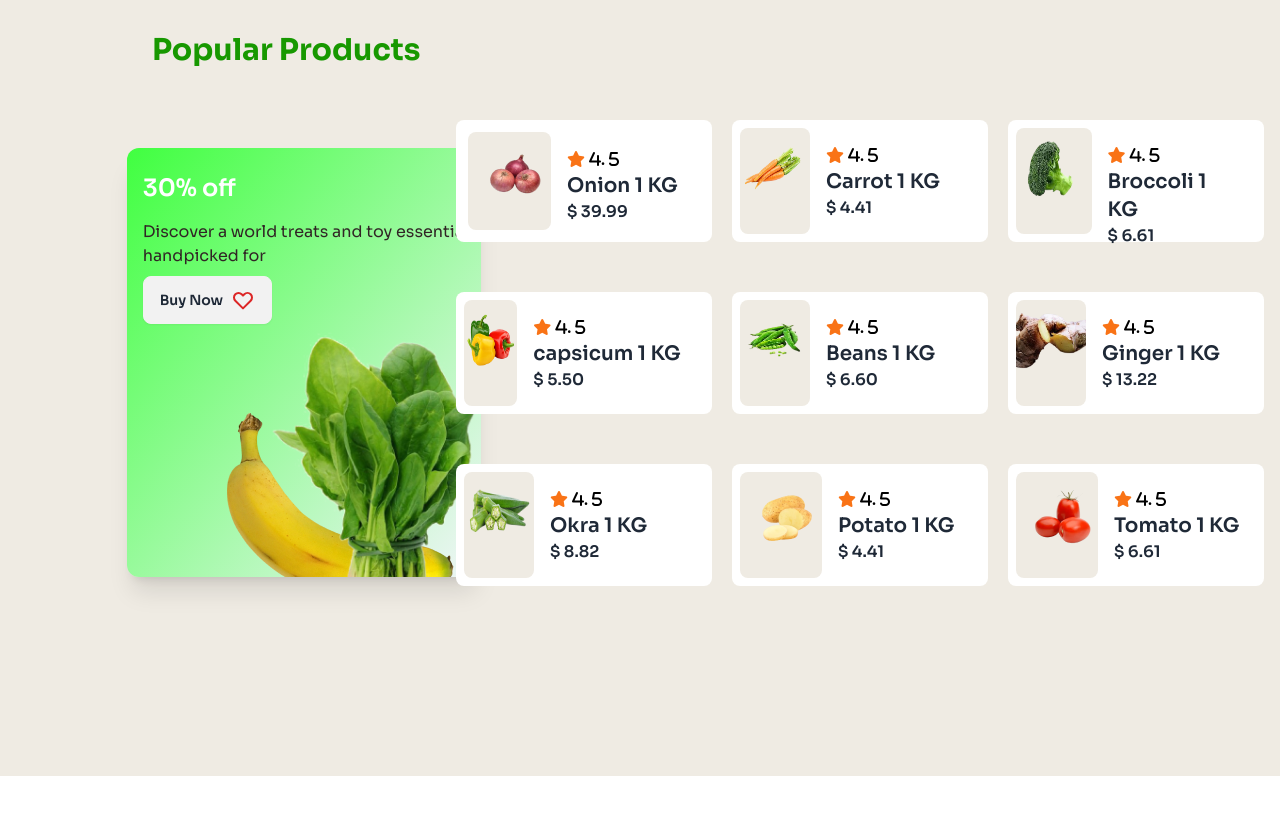
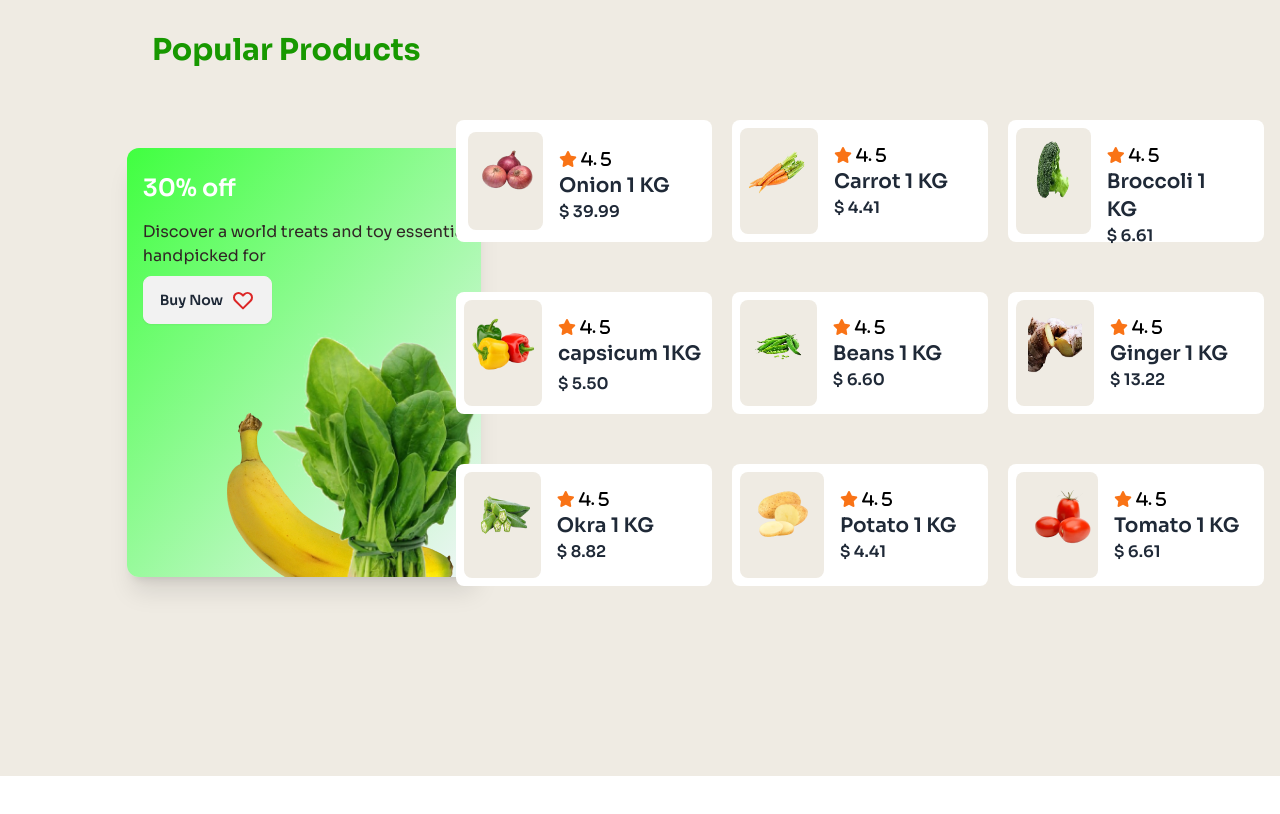
Before and after one commit to SakawatSakib/sakhawat-assignment-3-0002, a plain HTML site: page index.html in a window 1280 px wide. Shown: the part 2960-3774 px from the top of the page. Drawn offline with nearby package versions, Linux system fonts and the light colour scheme.

Commit message:
late submission because of work , consider this time i will be consistent from next

```diff
--- a/index.html
+++ b/index.html
@@ -300,7 +300,7 @@
                     <!--unit 1 -->
                     <div class=" rounded-lg w-full h-24 lg:w-64  lg:h-4/5 flex  p-3 bg-[#FFFFFF] ">
                         <!-- img  -->
-                        <div class="bg-[#EFEBE3]  rounded-lg "><img src="c2-assets/onion.png" alt="" srcset="" class="pl-3  pt-3 text-center "></div>
+                        <div class="bg-[#EFEBE3]  rounded-lg "><img src="c2-assets/onion.png" alt="" srcset="" class="pl-1  pt-2 text-center "></div>
                         <!-- text  -->
                          <div class="lg:p-4  pl-2 pt-1">
                             <i class="fa-solid fa-star text-orange-500"> <span class="text-black ">4. 5</span></i>
@@ -312,7 +312,7 @@
                     <!--unit 2 -->
                     <div class=" rounded-lg w-full h-24 lg:w-64  lg:h-4/5 flex  p-2 bg-[#FFFFFF]">
                         <!-- img  -->
-                        <div class="bg-[#EFEBE3]  rounded-lg w-fit"><img src="c2-assets/carrot-removebg-preview.png" alt="" srcset="" class="w-[70px] h-[70px] pl-0  pt-3 text-center "></div>
+                        <div class="bg-[#EFEBE3]  rounded-lg p-1"><img src="c2-assets/carrot-removebg-preview.png" alt="" srcset="" class="w-[70px] h-[70px] pl-0  pt-3 text-center "></div>
                         <!-- text  -->
                          <div class="lg:p-4  pl-2 pt-1">
                             <i class="fa-solid fa-star text-orange-500"> <span class="text-black">4. 5</span></i>
@@ -324,7 +324,7 @@
                     <!--unit 3 -->
                     <div class=" rounded-lg w-full h-24 lg:w-64  lg:h-4/5 flex  p-2 bg-[#FFFFFF]">
                         <!-- img  -->
-                        <div class="bg-[#EFEBE3]  rounded-lg lg:w-[45%]"><img src="c2-assets/green_fulcopy-removebg-preview.png" alt="" srcset="" class="w-[70px] h-[70px] pl-0  pt-3 text-center "></div>
+                        <div class="bg-[#EFEBE3]  rounded-lg p-3 w-[32%] lg:w-[40%]"><img src="c2-assets/green_fulcopy-removebg-preview.png" alt="" srcset="" class="w-[70px] h-[60px] pl-0  pt-0 pb-3 lg:pb-0 text-center "></div>
                         <!-- text  -->
                          <div class="lg:p-4  pl-2 pt-1">
                             <i class="fa-solid fa-star text-orange-500"> <span class="text-black">4. 5</span></i>
@@ -336,19 +336,19 @@
                     <!--unit 4 -->
                     <div class=" rounded-lg w-full h-24 lg:w-64  lg:h-4/5 flex  p-2 bg-[#FFFFFF]">
                         <!-- img  -->
-                        <div class="bg-[#EFEBE3]  rounded-lg "><img src="c2-assets/360_F_287253716_I1seSRet5pt8YGBRRcTbPPV1WesM00n9-removebg-preview.png" alt="" srcset="" class="w-[70px] h-[70px] pl-0  pt-3 text-center "></div>
+                        <div class="bg-[#EFEBE3]  rounded-lg  p-1"><img src="c2-assets/360_F_287253716_I1seSRet5pt8YGBRRcTbPPV1WesM00n9-removebg-preview.png" alt="" srcset="" class="w-[70px] h-[70px] pl-0  pt-3 text-center "></div>
                         <!-- text  -->
                          <div class="lg:p-4  pl-2 pt-1">
                             <i class="fa-solid fa-star text-orange-500"> <span class="text-black">4. 5</span></i>
-                            <h2 class="font-semibold lg:text-xl relative lg:inline-block text-[17.5px] ">capsicum 1 KG</h2>
-                            <p class="font-semibold">$ 5.50</p>
+                            <h2 class="font-semibold lg:text-xl lg:absolute  lg:block text-[17.5px] ">capsicum 1KG</h2>
+                            <p class="font-semibold lg:relative lg:top-8">$ 5.50</p>
 
                          </div>
                     </div>
                     <!--unit 5 -->
                     <div class=" rounded-lg w-full h-24 lg:w-64  lg:h-4/5 flex  p-2 bg-[#FFFFFF]">
                         <!-- img  -->
-                        <div class="bg-[#EFEBE3]  rounded-lg "><img src="c2-assets/bins-removebg-preview.png" alt="" srcset="" class="w-[70px] h-[70px] pl-0  pt-3 text-center "></div>
+                        <div class="bg-[#EFEBE3]  rounded-lg w-[32%]"><img src="c2-assets/bins-removebg-preview.png" alt="" srcset="" class="w-[70px] h-[70px] pl-2  lg:pt-6 pt-5 text-center "></div>
                         <!-- text  -->
                          <div class="lg:p-4  pl-2 pt-1">
                             <i class="fa-solid fa-star text-orange-500"> <span class="text-black">4. 5</span></i>
@@ -360,7 +360,7 @@
                     <!--unit 6 -->
                     <div class=" rounded-lg w-full h-24 lg:w-64  lg:h-4/5 flex  p-2 bg-[#FFFFFF]">
                         <!-- img  -->
-                        <div class="bg-[#EFEBE3]  rounded-lg "><img src="c2-assets/ginger-removebg-preview.png" alt="" srcset="" class="w-[70px] h-[70px] pl-0  pt-3 text-center "></div>
+                        <div class="bg-[#EFEBE3]  rounded-lg p-1"><img src="c2-assets/ginger-removebg-preview.png" alt="" srcset="" class="w-[70px] h-[70px] px-2  pt-3 text-center "></div>
                         <!-- text  -->
                          <div class="lg:p-4  pl-2 pt-1">
                             <i class="fa-solid fa-star text-orange-500"> <span class="text-black">4. 5</span></i>
@@ -372,7 +372,7 @@
                     <!--unit 7 -->
                     <div class=" rounded-lg w-full h-24 lg:w-64  lg:h-4/5 flex  p-2 bg-[#FFFFFF]">
                         <!-- img  -->
-                        <div class="bg-[#EFEBE3]  rounded-lg "><img src="c2-assets/lady_finger-removebg-preview.png" alt="" srcset="" class="w-[70px] h-[70px] pl-0  pt-0 mt-1 text-center "></div>
+                        <div class="bg-[#EFEBE3]  rounded-lg w-[32%]"><img src="c2-assets/lady_finger-removebg-preview.png" alt="" srcset="" class="w-[70px] h-[70px] pl-3  lg:pt-2 mt-1 text-center "></div>
                         <!-- text  -->
                          <div class="lg:p-4  pl-2 pt-1">
                             <i class="fa-solid fa-star text-orange-500"> <span class="text-black">4. 5</span></i>
@@ -384,7 +384,7 @@
                     <!--unit 8 -->
                     <div class=" rounded-lg w-full h-24 lg:w-64  lg:h-4/5 flex  p-2 bg-[#FFFFFF]">
                         <!-- img  -->
-                        <div class="bg-[#EFEBE3]  rounded-lg "><img src="c2-assets/potato.png" alt="" srcset="" class="pl-3  pt-3 text-center "></div>
+                        <div class="bg-[#EFEBE3]  rounded-lg lg:w-[35%]"><img src="c2-assets/potato.png" alt="" srcset="" class="pl-2  pt-2 text-center "></div>
                         <!-- text  -->
                          <div class="lg:p-4  pl-2 pt-1">
                             <i class="fa-solid fa-star text-orange-500"> <span class="text-black">4. 5</span></i>
```
